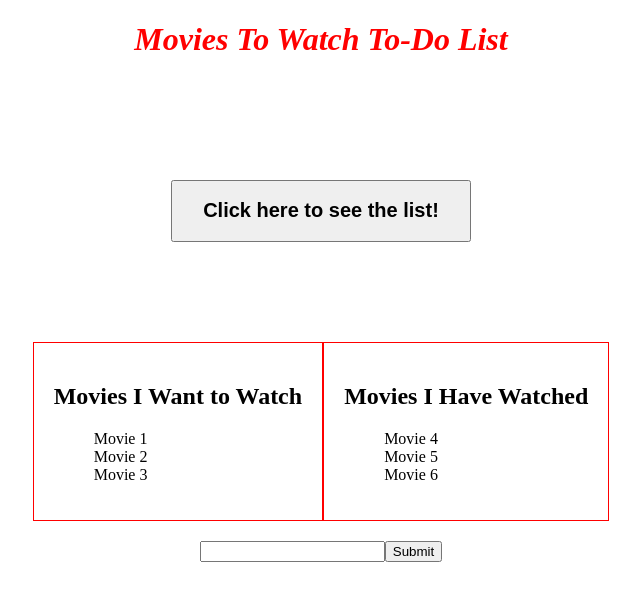
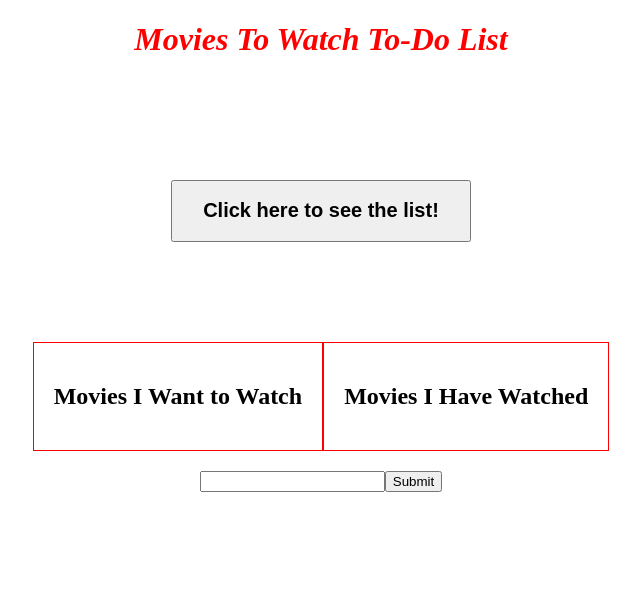
Before and after one commit to MattScuteri/todo-app, an Angular app: page /todo in a window 1280 px wide. Shown: the top 600 px of the page, without its empty margins (319-959 px from the left). Built offline with nearby package versions, Linux system fonts and the light colour scheme.

Commit message:
arrays edits, ngfor looping, click function

```diff
--- a/src/app/to-do-list/to-do-list.component.html
+++ b/src/app/to-do-list/to-do-list.component.html
@@ -2,22 +2,22 @@
     <div class='list-container'>
         <h2>Movies I Want to Watch</h2>
         <ul class='movie-list'>
-          <li>Movie 1</li>
-          <li>Movie 2</li>
-          <li>Movie 3</li>
+          <li *ngFor='let movie of moviesToWatch'>
+            {{movie}}
+          </li>
         </ul>
       </div>
 
       <div class='list-container'>
         <h2>Movies I Have Watched</h2>
         <ul class='movie-list'>
-          <li>Movie 4</li>
-          <li>Movie 5</li>
-          <li>Movie 6</li>
+          <li *ngFor='let movieWatched of moviesAlreadyWatched'>
+            {{movieWatched}}
+          </li>
         </ul>
       </div>
 </div>
 <div class='container'>
-    <input class='movie-input'>
-    <button id='submit' type='button'>Submit</button>
+    <input class='movie-input' (keyup.enter)='addMovie(newMovie.value)' #newMovie (blur)="newMovie.value=''">
+    <button id='submit' type='button' (click)='addMovie(newMovie.value)'>Submit</button>
 </div>
--- a/src/app/to-do-list/to-do-list.component.ts
+++ b/src/app/to-do-list/to-do-list.component.ts
@@ -7,9 +7,13 @@ import { Component, OnInit } from '@angular/core';
 })
 export class ToDoListComponent implements OnInit {
 
-  constructor() { }
+  moviesToWatch = [];
+  moviesAlreadyWatched = [];
 
-  ngOnInit() {
+  addMovie(newMovie) {
+    this.moviesToWatch.push(newMovie);
   }
 
+  ngOnInit() {}
+
 }
```
